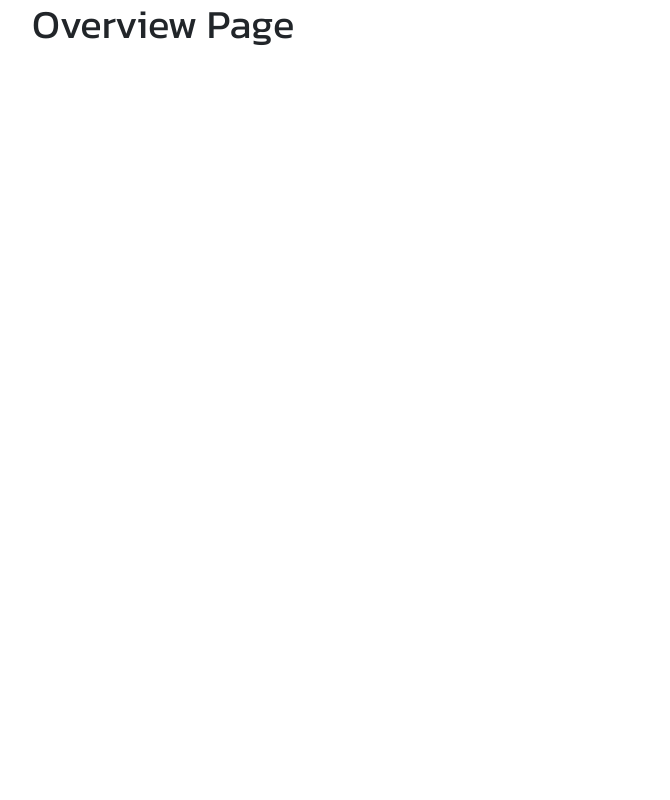
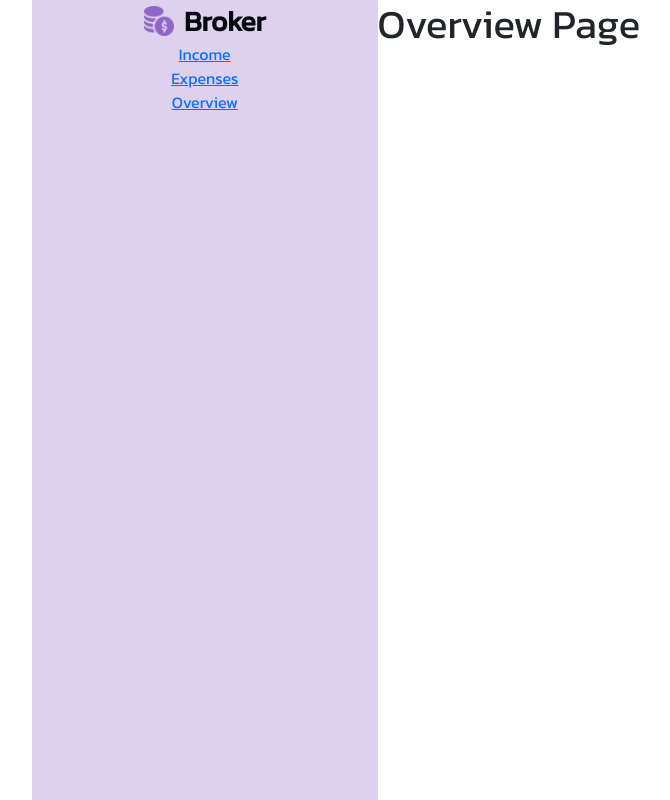
Before and after one commit to oliver-wahome/broker, a React (Create React App) app: page /overview in a window 1280 px wide. Shown: the whole page, without its empty margins (32-702 px from the left). Built offline with nearby package versions, Linux system fonts and the light colour scheme.

Commit message:
feat: adding overview routing onclick of overview dashboard menu button

```diff
--- a/src/App.js
+++ b/src/App.js
@@ -10,7 +10,6 @@ import Income from './pages/Income';
 import Expenses from './pages/Expenses';
 import Overview from './pages/Overview';
 import './App.css';
-//import 'bootstrap/dist/css/bootstrap.min.css';
 
 import { BrowserRouter, Routes, Route } from 'react-router-dom';
 
--- a/src/components/DashboardMenu.js
+++ b/src/components/DashboardMenu.js
@@ -11,7 +11,7 @@ function DashboardMenu(){
             </Link>
             <Link to="/income">Income</Link>
             <Link to="/expenses">Expenses</Link>
-            <Link to="/">Overview</Link>
+            <Link to="/overview">Overview</Link>
         </div>
     );
 }
--- a/src/pages/Expenses.js
+++ b/src/pages/Expenses.js
@@ -5,7 +5,7 @@ import '../pageStyles/Dashboard.css';
 
 function Expenses() {
     return (
-      <div className="dashboardPage income">
+      <div className="dashboardPage expenses">
           <DashboardMenu />
 
           <div className="dashboardBody">
--- a/src/pages/Overview.js
+++ b/src/pages/Overview.js
@@ -1,9 +1,17 @@
 import React from 'react';
+import DashboardMenu from '../components/DashboardMenu';
+import '../pageStyles/Dashboard.css';
 
 function Overview(){
     return(
-        <div>
-            <h1>Overview Page</h1>
+        <div className="dashboardPage overview">
+            <DashboardMenu />
+
+            <div className="dashboardBody">
+                <div className="dashboardBodyHeader">
+                    <h1>Overview Page</h1>
+                </div>
+            </div>
         </div>
     );
 }
```
